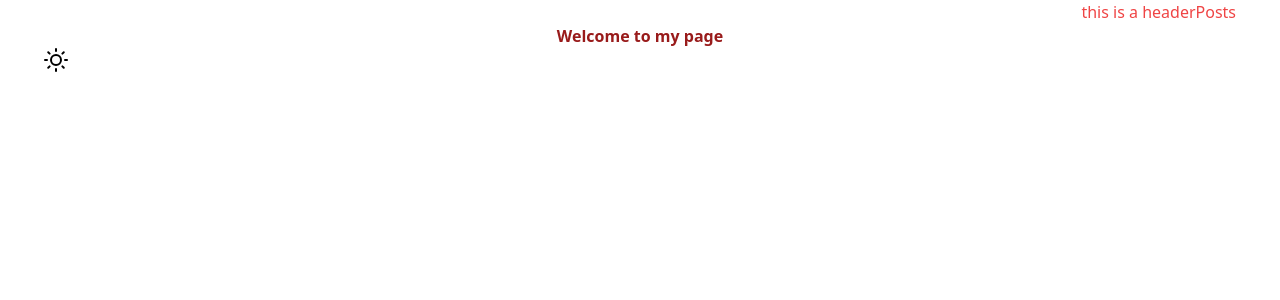
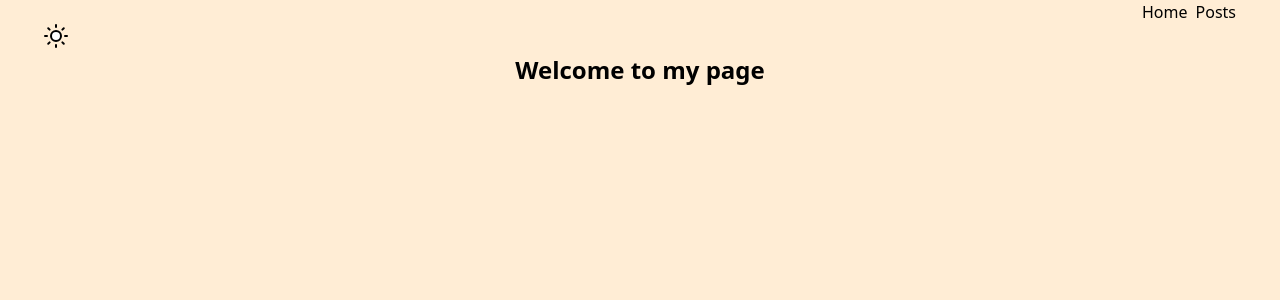
Before and after one commit to muddv/personal-portfolio, a Next.js app: page / in a window 1280 px wide. Shown: the top 300 px of the page. Built offline with nearby package versions, Linux system fonts and the light colour scheme.

Commit message:
Changed dark and light theme swith using darkMode class in taiwind config

```diff
--- a/src/pages/blog.tsx
+++ b/src/pages/blog.tsx
@@ -1,9 +1,9 @@
 import type { NextPage } from 'next'
 import Head from 'next/head'
 import React from 'react';
-import { useState, useEffect } from 'react';
 import test from "./test.md"
 import ReactMarkdown from 'react-markdown'
+import Layout from './layout';
 
 interface Props {
     postTitle: string,
@@ -29,8 +29,11 @@ const Blog: NextPage = () => {
                 <meta name="Blog" content="Generated by create next app" />
                 <link rel="icon" href="/favicon.ico" />
             </Head>
-            <h1>Blog</h1>
-            <Post postTitle={'Lorem Ipsum'} date={'01.01.01'} text={test} />
+            <div className="bg-orange-100 h-screen dark:bg-sky-800 dark:text-white">
+                <Layout></Layout>
+                <h1>Blog</h1>
+                <Post postTitle={'Lorem Ipsum'} date={'01.01.01'} text={test} />
+            </div>
         </>
     )
 }
--- a/src/pages/index.tsx
+++ b/src/pages/index.tsx
@@ -1,20 +1,8 @@
-import { useState } from 'react'
 import type { NextPage } from 'next'
 import Head from 'next/head'
-import Image from 'next/image'
-import Link from 'next/link'
-import sun from '../images/sun.svg'
-import sunw from '../images/sun-w.svg'
+import Layout from './layout'
 
 const Home: NextPage = () => {
-
-  const [darkMode, setDarkMode] = useState(false);
-
-  function swichColorMode() {
-    setDarkMode(!darkMode);
-    darkMode ? document.body.classList.add("bg-black") : document.body.classList.remove("bg-black")
-  }
-
   return (
     <>
       <Head>
@@ -22,20 +10,12 @@ const Home: NextPage = () => {
         <meta name="description" content="Generated by create next app" />
         <link rel="icon" href="/favicon.ico" />
       </Head>
-      <header className="flex justify-end text-red-500 mr-11">
-        this is a header
-        <Link href="/blog">Posts</Link>
-      </header>
-        <h1 className="flex justify-center text-red-800 font-extrabold">
+      <div className="h-screen bg-orange-100 dark:bg-sky-800 dark:text-white">
+        <Layout></Layout>
+        <h1 className="flex justify-center font-extrabold text-2xl">
           Welcome to my page
         </h1>
-        <button onClick={swichColorMode}
-        className="ml-11">
-        <Image
-        src={sun}
-        alt="switch light and dark mode"
-        />
-        </button>
+      </div>
     </>
   )
 }
--- a/src/pages/layout.tsx
+++ b/src/pages/layout.tsx
@@ -0,0 +1,32 @@
+import type { NextPage } from 'next'
+import { useState } from 'react'
+import Link from 'next/link'
+import Image from 'next/image'
+import sun from '../images/sun.svg'
+
+const Layout: NextPage = () => {
+    const [darkMode, setDarkMode] = useState(false);
+    function swichColorMode() {
+        setDarkMode(!darkMode);
+        darkMode ? document.body.classList.add("dark") : document.body.classList.remove("dark")
+    }
+
+    return (
+        <>
+            <header className="flex justify-end mr-11 gap-2">
+                <Link href="/">Home</Link>
+                <Link href="/blog">Posts</Link>
+            </header>
+            <button onClick={swichColorMode}
+                className="ml-11">
+                <Image
+                    src={sun}
+                    alt="switch light and dark mode"
+                />
+            </button>
+        </>
+
+    )
+}
+
+export default Layout
--- a/tailwind.config.js
+++ b/tailwind.config.js
@@ -6,4 +6,5 @@ module.exports = {
     extend: {},
   },
   plugins: [],
+  darkMode: 'class'
 };
```
Also changed, not shown: src/images/menu.svg (added).
